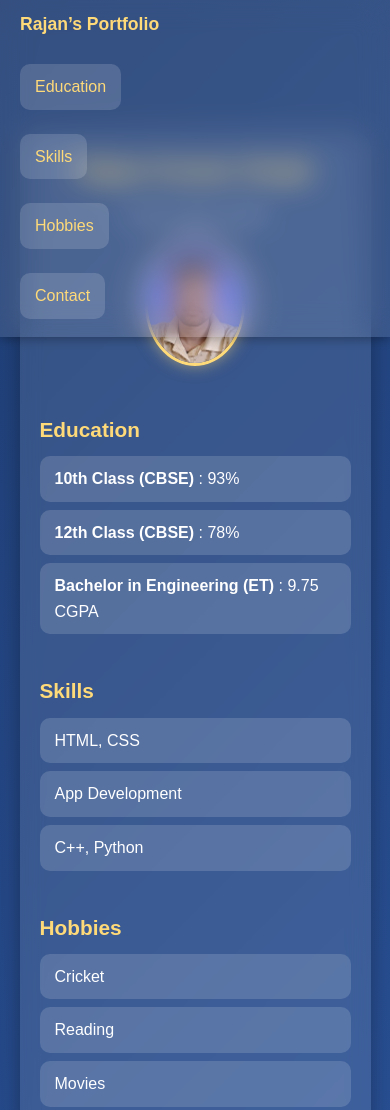
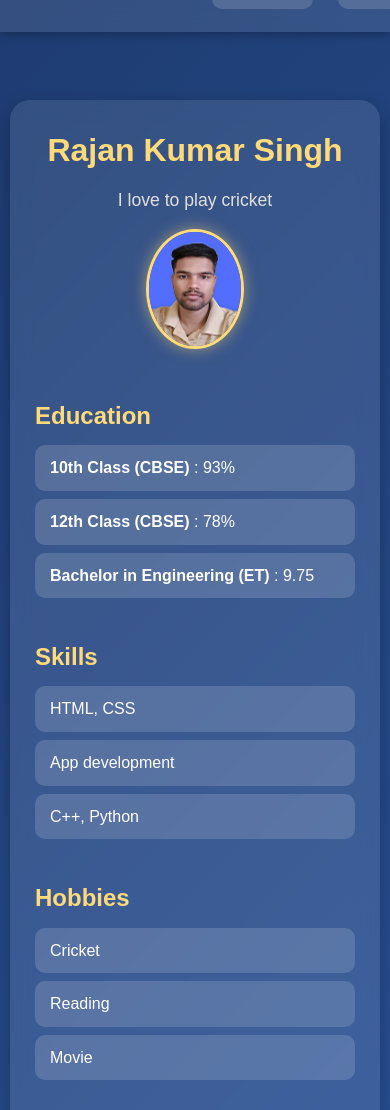
Before and after one commit to RajanKumar44/my-portfolio, a plain HTML site: page index.html in a window 390 px wide. Shown: the top 1110 px of the page. Drawn offline with Linux system fonts and the light colour scheme.

Commit message:
Updated portfolio

```diff
--- a/index.html
+++ b/index.html
@@ -39,35 +39,45 @@
     nav {
       position: fixed;
       width: 100%;
-      top: 0;
+      top: -70px; /* Hidden initially */
       background: rgba(255, 255, 255, 0.1);
       backdrop-filter: blur(15px);
       display: flex;
+      align-items: center;
       justify-content: space-between;
-      align-items: center;
-      padding: 15px 25px;
+      padding: 15px 40px;
       z-index: 100;
       box-shadow: 0 2px 10px rgba(0,0,0,0.3);
-      flex-wrap: wrap;
+      transition: top 0.6s ease;
+      overflow-x: auto;
+      scrollbar-width: none; /* For Firefox */
+    }
+
+    nav::-webkit-scrollbar {
+      display: none; /* Hide scrollbar for Chrome */
+    }
+
+    nav.show {
+      top: 0; /* Visible after scroll */
     }
 
     nav h1 {
-      font-size: 1.3rem;
+      font-size: 1.4rem;
       color: #ffda79;
-      flex: 1 1 auto;
+      flex-shrink: 0;
     }
 
     nav ul {
       display: flex;
-      gap: 20px;
+      gap: 25px;
       list-style: none;
-      flex-wrap: wrap;
-      justify-content: flex-end;
+      flex-shrink: 0;
     }
 
     nav ul li a {
       font-weight: 500;
       transition: 0.3s;
+      white-space: nowrap; /* prevent breaking */
     }
 
     nav ul li a:hover {
@@ -78,7 +88,7 @@
     /* ---------- MAIN CONTAINER ---------- */
     .container {
       max-width: 900px;
-      margin: 100px auto 40px;
+      margin: 120px auto 40px;
       background: rgba(255, 255, 255, 0.1);
       backdrop-filter: blur(10px);
       padding: 40px;
@@ -99,8 +109,6 @@
       border: 3px solid #ffda79;
       box-shadow: 0 0 15px rgba(255,218,121,0.5);
       transition: transform 0.4s;
-      max-width: 140px;
-      height: auto;
     }
 
     header img:hover {
@@ -129,7 +137,6 @@
     ul {
       list-style: none;
       margin-top: 10px;
-      padding-left: 0;
     }
 
     li {
@@ -138,7 +145,6 @@
       padding: 10px 15px;
       border-radius: 10px;
       transition: transform 0.2s, background 0.2s;
-      word-wrap: break-word;
     }
 
     li:hover {
@@ -152,7 +158,6 @@
       margin-top: 30px;
       font-style: italic;
       color: #ffda79;
-      font-size: 0.9rem;
     }
 
     /* ---------- ANIMATIONS ---------- */
@@ -162,67 +167,31 @@
     }
 
     /* ---------- RESPONSIVE ---------- */
-    @media (max-width: 768px) {
+    @media (max-width: 700px) {
       nav {
-        flex-direction: column;
-        align-items: flex-start;
-        gap: 8px;
-        padding: 10px 20px;
+        flex-direction: row;
+        gap: 15px;
+        padding: 15px 20px;
       }
 
       nav ul {
-        flex-direction: column;
-        gap: 8px;
-        width: 100%;
-        align-items: flex-start;
+        flex-wrap: nowrap;
       }
 
       .container {
-        width: 90%;
         padding: 25px;
-        margin-top: 120px;
-      }
-
-      header h1 {
-        font-size: 1.6rem;
-      }
-
-      h2 {
-        font-size: 1.3rem;
-      }
-
-      p, li {
-        font-size: 1rem;
+        margin: 100px 10px 20px;
       }
 
       header img {
-        max-width: 120px;
-      }
-    }
-
-    @media (max-width: 480px) {
-      body {
-        font-size: 15px;
-      }
-
-      nav h1 {
-        font-size: 1.1rem;
-      }
-
-      .container {
-        padding: 20px;
-        margin-top: 130px;
-      }
-
-      header img {
-        max-width: 100px;
+        height: 120px;
       }
     }
   </style>
 </head>
 <body>
   <!-- NAVBAR -->
-  <nav>
+  <nav id="navbar">
     <h1>Rajan’s Portfolio</h1>
     <ul>
       <li><a href="#education">Education</a></li>
@@ -237,7 +206,7 @@
     <header>
       <h1>Rajan Kumar Singh</h1>
       <p>I love to play cricket</p>
-      <img src="Image/MyImage.jpeg" alt="Rajan">
+      <img src="Image/MyImage.jpeg" alt="Rajan" height="150px">
     </header>
 
     <section id="education">
@@ -245,7 +214,7 @@
       <ul>
         <li><b>10th Class (CBSE)</b> : 93%</li>
         <li><b>12th Class (CBSE)</b> : 78%</li>
-        <li><b>Bachelor in Engineering (ET)</b> : 9.75 CGPA</li>
+        <li><b>Bachelor in Engineering (ET)</b> : 9.75</li>
       </ul>
     </section>
 
@@ -253,7 +222,7 @@
       <h2>Skills</h2>
       <ul>
         <li>HTML, CSS</li>
-        <li>App Development</li>
+        <li>App development</li>
         <li>C++, Python</li>
       </ul>
     </section>
@@ -263,7 +232,7 @@
       <ul>
         <li>Cricket</li>
         <li>Reading</li>
-        <li>Movies</li>
+        <li>Movie</li>
       </ul>
     </section>
 
@@ -283,6 +252,8 @@
   <script>
     // Fade-in animation when scrolling
     const sections = document.querySelectorAll('section');
+    const navbar = document.getElementById('navbar');
+
     const reveal = () => {
       sections.forEach(sec => {
         const rect = sec.getBoundingClientRect();
@@ -290,7 +261,15 @@
           sec.classList.add('visible');
         }
       });
+
+      // Show navbar after scrolling 100px
+      if (window.scrollY > 100) {
+        navbar.classList.add('show');
+      } else {
+        navbar.classList.remove('show');
+      }
     };
+
     window.addEventListener('scroll', reveal);
     reveal();
   </script>
```
